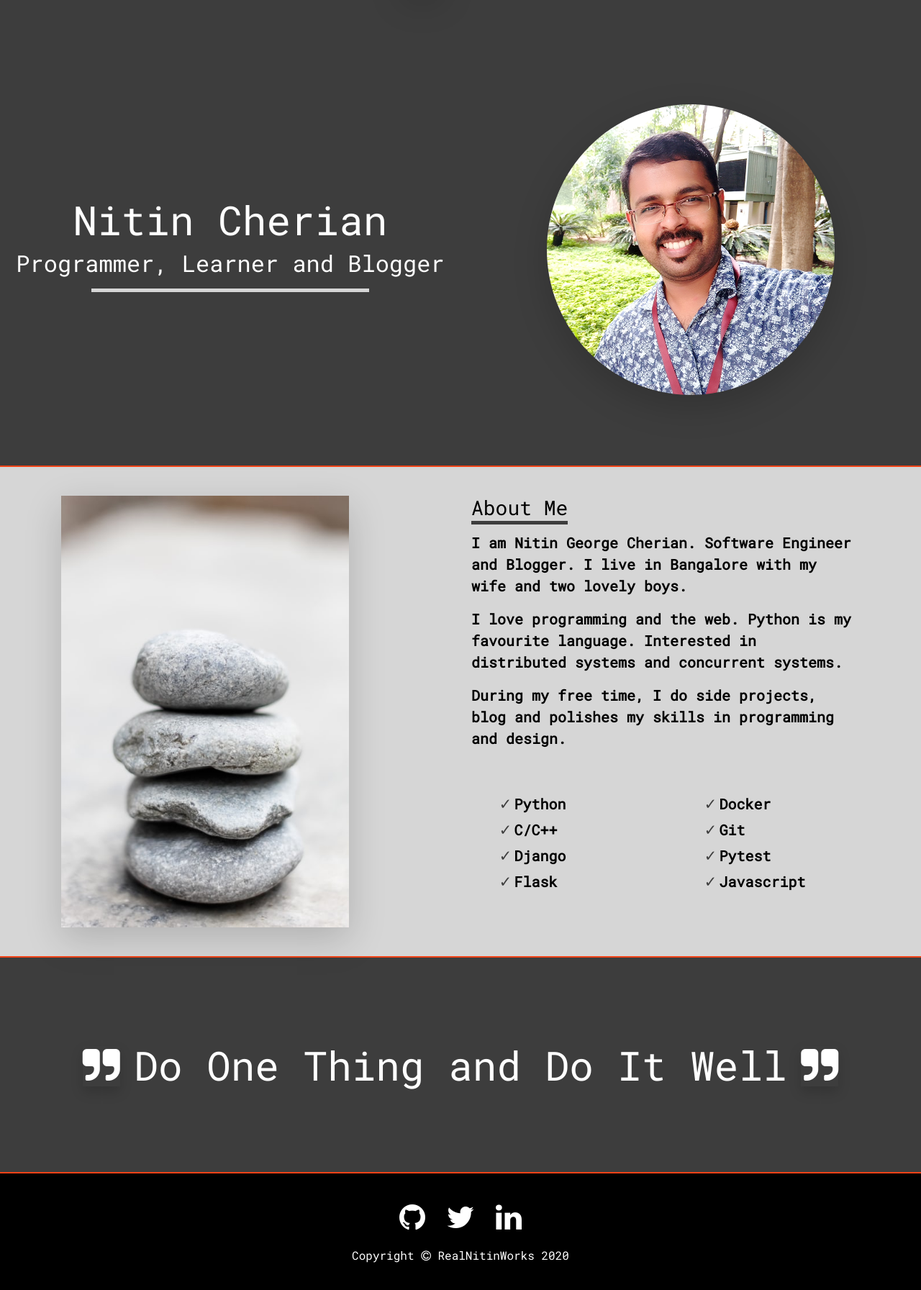
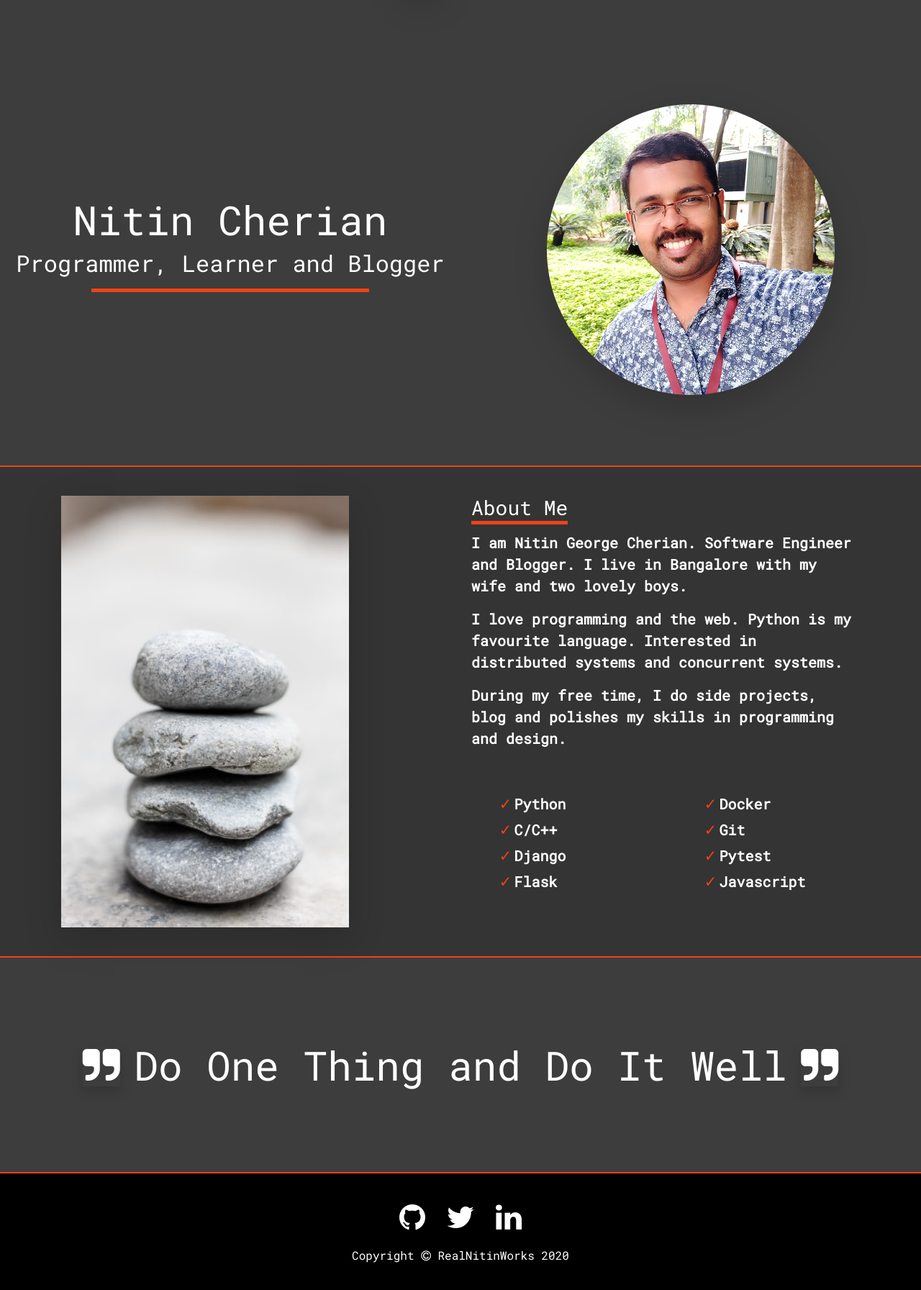
Before and after one commit to realnitinworks/Portfolio, a Django app: page / in a window 1280 px wide. Shown: the part 65-1858 px from the top of the page at 72% size. Run offline with Django 3.2, Linux system fonts and the light colour scheme; data that the repository does not hold is empty; parts of the project's set-up code (start-up, migrations or seed data) failed here and were passed over; some libraries are stand-ins or nearby versions.

Commit message:
Change colors to match navbar and banner.

```diff
--- a/blog/templates/blog/post/post_detail.html
+++ b/blog/templates/blog/post/post_detail.html
@@ -79,7 +79,7 @@
         <form method="post">
             {% csrf_token %}
             {{ form|crispy }}
-            <input type="submit" class="btn btn-dark" value="Submit">
+            <input type="submit" class="btn btn-warning" value="Submit">
         </form>
         <!-- Comment form ends -->
     </div>
--- a/blog/templates/blog/post/post_list.html
+++ b/blog/templates/blog/post/post_list.html
@@ -43,11 +43,11 @@
 {% block content %}
 
 <!-- Section 1-->
-<div>
+<div class="section-primary">
     <div class="container-fluid">
         <div class="row">
             <!-- Post list -->
-            <div class="col-12 col-lg-9 h-100 section-primary">
+            <div class="col-12 col-lg-9 h-100">
                 <div class="row">
                     {% for post in posts %}
                     <div
--- a/blog/templates/blog/post/post_share_email.html
+++ b/blog/templates/blog/post/post_share_email.html
@@ -34,7 +34,7 @@
                 <form method="post">
                     {% csrf_token %}
                     {{ form|crispy }}
-                    <input class="btn btn-dark btn-block" type="submit" value="Send">
+                    <input class="btn btn-warning btn-block" type="submit" value="Send">
                 </form>
                 {% endif %}
                 <a class="mt-3 d-inline-block" href="{{ post.get_absolute_url }}">Back to Post</a>
--- a/static/assets/css/styles.css
+++ b/static/assets/css/styles.css
@@ -3,22 +3,19 @@
   --navbar-brand-hover-color: var(--black-color);
   --navbar-links-hover-color: var(--black-color);
   --footer-background: var(--black-color);
-  --post-list-link-color: var(--black-color);
   --pagination-link-color: var(--black-color);
   --post-list-sidebar-background-color: var(--black-color);
   --similar-posts-background-color: var(--black-color);
 
   --first-set-primary-color: #3d3d3d;
   --first-set-secondary-color: #393939;
-  --header-background-secondary-color: var(--first-set-secondary-color);
-  --header-background-primary-color: var(--first-set-primary-color);
-  --heading-underline-color: var(--first-set-primary-color);
-  --list-tick-color: var(--first-set-primary-color);
+  --navbar-background-color: var(--first-set-secondary-color);
+  --banner-background-color: var(--first-set-primary-color);
+  --quote-background-color: var(--first-set-primary-color);
   --base-toast-background-color: var(--first-set-primary-color);
 
-  --second-set-primary-color: #d6d6d6;
-  --second-set-secondary-color: #f0eaea;
-  --title-underline-color: var(--second-set-primary-color);
+  --second-set-primary-color: #343434;
+  --second-set-secondary-color: #3e3e3e;
   --about-background-color: var(--second-set-primary-color);
   --section-background-primary-color: var(--second-set-primary-color);
   --section-background-secondary-color: var(--second-set-secondary-color);
@@ -27,13 +24,17 @@
   --even-comment-background-color: var(--comment-section-background-color);
 
   --third-set-primary-color: #f04216;
+  --third-set-primary-color-transparent: #f042164b;
   --post-detail-link-color: var(--third-set-primary-color);
   --section-boundary-color: var(--third-set-primary-color);
   --email-share-form-link-color: var(--third-set-primary-color);
   --feeds-link-color: var(--third-set-primary-color);
+  --title-underline-color: var(--third-set-primary-color);
+  --heading-underline-color: var(--third-set-primary-color);
+  --list-tick-color: var(--third-set-primary-color);
+  --hr-color: var(--third-set-primary-color-transparent);
 
   --fourth-set-primary-color: #4d4948;
-  --blockquote-color: var(--fourth-set-primary-color);
   --code-background-color: var(--fourth-set-primary-color);
 
   --white-color: white;
@@ -42,10 +43,16 @@
   --quote-color: var(--white-color);
   --footer-color: var(--white-color);
   --footer-link-color: var(--white-color);
+  --post-list-link-color: var(--white-color);
+  --blockquote-color: var(--white-color);
 }
 
 body {
-  color: var(--black-color);
+  color: var(--white-color);
+}
+
+hr {
+  border-top: 1px solid var(--hr-color);
 }
 
 .h-100 {
@@ -53,7 +60,7 @@ body {
 }
 
 .navbar {
-  background-color: var(--header-background-secondary-color);
+  background-color: var(--navbar-background-color);
   color: var(--navbar-color);
 }
 
@@ -70,7 +77,7 @@ a.navbar-brand:hover {
 }
 
 #banner {
-  background-color: var(--header-background-primary-color);
+  background-color: var(--banner-background-color);
   color: var(--banner-color);
 }
 
@@ -121,7 +128,7 @@ a.navbar-brand:hover {
 }
 
 #quote {
-  background-color: var(--header-background-primary-color);
+  background-color: var(--quote-background-color);
   color: var(--quote-color);
 }
 
@@ -146,14 +153,6 @@ footer a:hover {
 
 .section-secondary {
   background-color: var(--section-background-secondary-color);
-}
-
-.header-primary {
-  background-color: var(--header-background-primary-color);
-}
-
-.header-secondary {
-  background-color: var(--header-background-secondary-color);
 }
 
 .post-list-grid {
--- a/templates/comments_pagination.html
+++ b/templates/comments_pagination.html
@@ -3,7 +3,7 @@
 <div class="d-flex justify-content-between comments-pagination">
     <div class="pl-2 pr-2 pb-1">
         {% if page.has_previous %}
-        <a class="text-dark" href="?page={{ page.previous_page_number }}#comments_section">
+        <a class="text-white" href="?page={{ page.previous_page_number }}#comments_section">
             <i class="fa fa-angle-double-left" aria-hidden="true"></i>
         </a>
         {% else %}
@@ -14,7 +14,7 @@
     </div>
     <div class="pl-2 pr-2 pb-1">
         {% if page.has_next %}
-        <a class="text-dark" href="?page={{ page.next_page_number }}#comments_section">
+        <a class="text-white" href="?page={{ page.next_page_number }}#comments_section">
             <i class="fa fa-angle-double-right" aria-hidden="true"></i>
         </a>
         {% else %}
```
Also changed, not shown: 1 other file.
